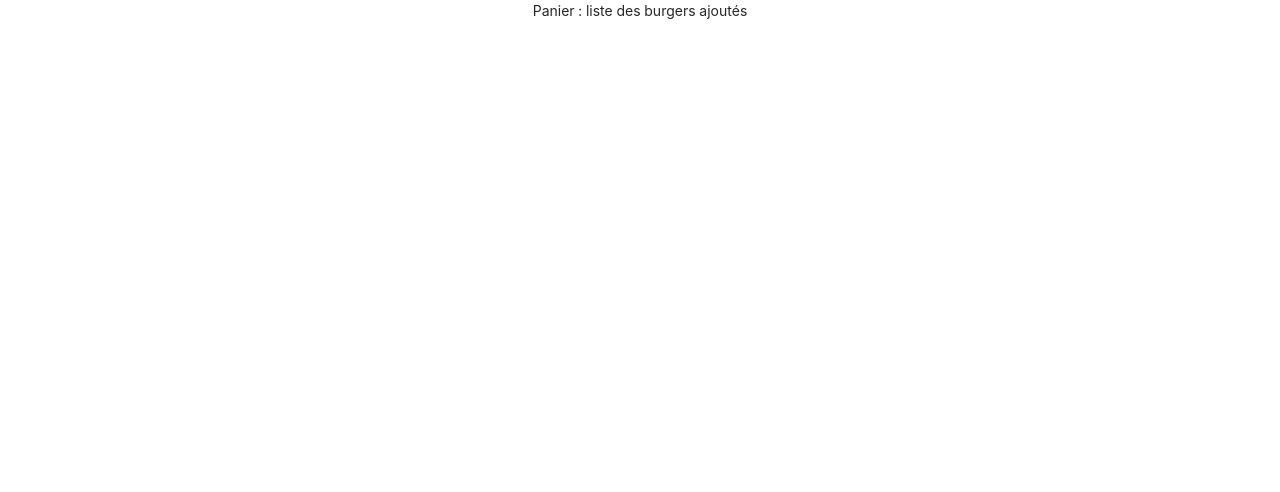
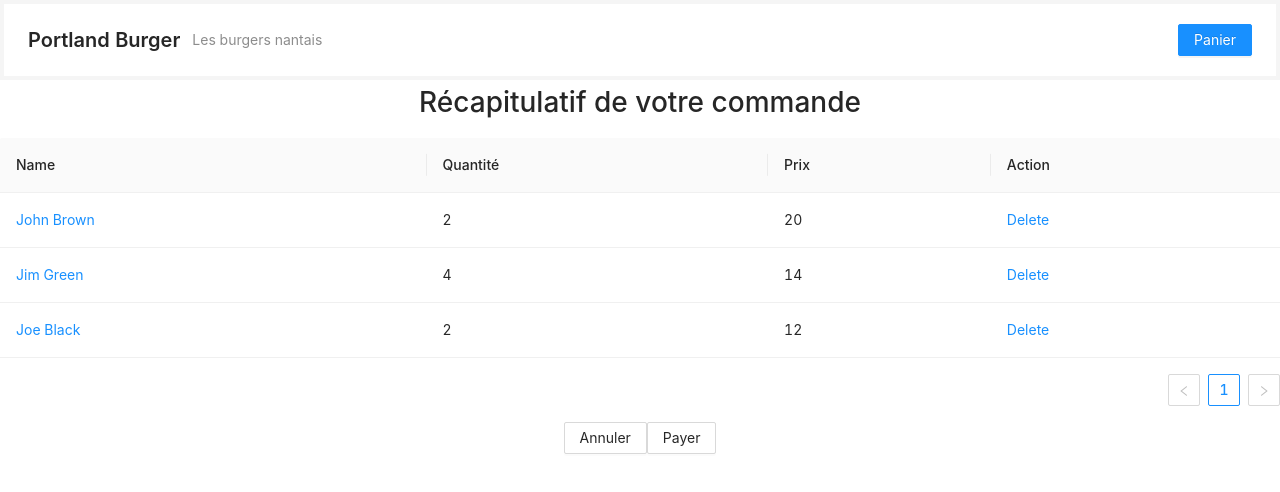
Before and after one commit to Chloengr/portlandburger, a React (Create React App) app in the folder client/: page /cart in a window 1280 px wide. Shown: the top 492 px of the page. Built offline with nearby package versions, Linux system fonts and the light colour scheme.

Commit message:
cart view

```diff
--- a/client/src/pages/Cart.js
+++ b/client/src/pages/Cart.js
@@ -1,6 +1,65 @@
-const ShoppingCart = () =>{
-return (
-    <p>Panier : liste des burgers ajoutés </p>
-)
-}
-export default ShoppingCart
+import Header from "../components/Header";
+import { Table, Space, Button } from 'antd';
+
+const ShoppingCart = () => {
+
+const columns = [
+  {
+    title: 'Name',
+    dataIndex: 'name',
+    key: 'name',
+    render: text => <a>{text}</a>,
+  },
+  {
+    title: 'Quantité',
+    dataIndex: 'quantity',
+    key: 'quantity',
+  },
+  {
+    title: 'Prix',
+    dataIndex: 'price',
+    key: 'price',
+  },
+  {
+    title: 'Action',
+    key: 'action',
+    render: (text, record) => (
+      <Space size="middle">
+        <a>Delete</a>
+      </Space>
+    ),
+  },
+];
+
+const data = [
+  {
+    key: '1',
+    name: 'John Brown',
+    quantity: 2,
+    price: 20,
+  },
+  {
+    key: '2',
+    name: 'Jim Green',
+    quantity: 4,
+    price: 14,
+  },
+  {
+    key: '3',
+    name: 'Joe Black',
+    quantity: 2,
+    price: 12,
+  },
+];
+
+  return (
+    <>
+      <Header />
+      <h1>Récapitulatif de votre commande</h1>
+      <Table columns={columns} dataSource={data} />
+      <Button>Annuler</Button>
+      <Button>Payer</Button>
+    </>
+  );
+};
+export default ShoppingCart;
--- a/client/src/pages/Homepage.js
+++ b/client/src/pages/Homepage.js
@@ -23,6 +23,8 @@ const Homepage = () => {
   return (
     <>
       <Header />
+      <h1>Liste de nos Burgers</h1>
+
       <Row justify="space-around" align="middle">
         {burgers.map((burger) => (
           <Col span={4} key={burger.id}>
```
